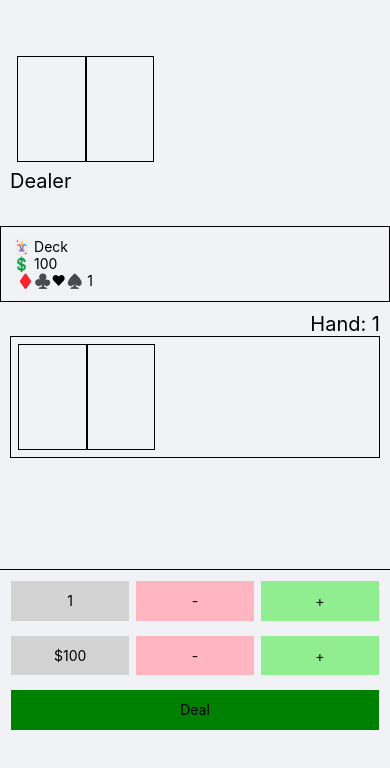
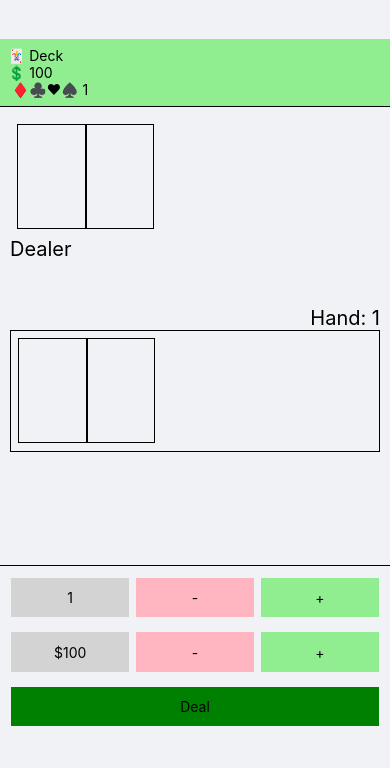
Before and after one commit to PrimeTimeTran/bizzi-gamblig, a React Native app: screen / in a window 390 px wide. Shown: the top 768 px of the page. Built offline with nearby package versions, Linux system fonts and the light colour scheme.

Commit message:
Update readme & logic

```diff
--- a/src/components/Composer.js
+++ b/src/components/Composer.js
@@ -8,7 +8,6 @@ import {
 } from 'react-native'
 
 import { calculateSumOfCards } from '../utils'
-
 
 function Composer({ startGame, stay, setState, hit, state }) {
   const { handCount, bet, step } = state
@@ -74,7 +73,6 @@ function Composer({ startGame, stay, setState, hit, state }) {
     return results
   }
 
-  console.log({ step });
   if (step === 2) {
     return (
       <View style={styles.container}>
--- a/src/components/Game.js
+++ b/src/components/Game.js
@@ -14,6 +14,17 @@ import { shuffledCards, calculateSumOfCards } from '../utils'
 
 const shuffledDeck = shuffledCards()
 
+function InfoPanel(props) {
+  const { bet, handCount } = props.state
+  return (
+    <View style={{ borderBottomWidth: 1, padding: '2%', backgroundColor: 'lightgreen' }}>
+      <Text>🃏 Deck</Text>
+      <Text>💲 {bet * (handCount - 1)}</Text>
+      <Text> ♦️♣️❤♠️ {handCount - 1}</Text>
+    </View>
+  )
+}
+
 export default function Game() {
   const [state, setState] = useState({
     step: 0,
@@ -22,7 +33,7 @@ export default function Game() {
     handsDealt: [],
     handFocusedIdx: 0,
     cardsRemaining: shuffledDeck,
-    mode: ['normal', 'challenge', 'help'],
+    mode: ['normal', 'premium'],
     player: {
       balance: 100000,
       username: 'PrimeTimeTran',
@@ -39,7 +50,7 @@ export default function Game() {
     let handIdx = 0
 
     while (handIdx < handCount) {
-      handsDealt[handIdx] = []
+      handsDealt[handIdx] ||= []
       handsDealt[handIdx].push(cards.pop())
       handIdx++
     }
@@ -84,13 +95,16 @@ export default function Game() {
     const { handCount, handFocusedIdx, handsDealt } = state
     const focusNextHand = handFocusedIdx !== handCount
     const nextIdx = handFocusedIdx + 1
-    const dealerTurn = nextIdx === handsDealt.length - 1
+
     if (focusNextHand) {
       setState({
         ...state,
         handFocusedIdx: nextIdx
       })
     }
+
+    const dealerTurn = nextIdx === handsDealt.length - 1
+
     if (dealerTurn) {
       setState({
         ...state,
@@ -124,13 +138,13 @@ export default function Game() {
           handFocusedIdx,
           cardsRemaining: cards
         } = state
-        const dealerHand = handsDealt[handFocusedIdx + 1]
-        console.log({ handsDealt, dealerHand });
-        while (calculateSumOfCards(dealerHand) <= 16) {
+        const dealerIdx = handFocusedIdx + 1
+        const dealerHand = handsDealt[dealerIdx]
+        while (dealerHand.length < 5 && calculateSumOfCards(dealerHand) <= 16) {
           dealerHand.push(cards.pop())
         }
         const cardsRemaining = cards.filter(Boolean)
-        handsDealt[handFocusedIdx + 1] = dealerHand
+        handsDealt[dealerIdx] = dealerHand
         setState({
           ...state,
           handsDealt,
@@ -141,31 +155,17 @@ export default function Game() {
     hitForDealerIfCorrectStep()
   }, [state.step])
 
-
   const {
-    bet,
     step,
-    handCount,
     handsDealt,
     handFocusedIdx,
   } = state
 
-  // console.log({
-  //   state,
-  //   player: handsDealt[0],
-  //   dealer: handsDealt[1],
-
-  // })
-
   return (
     <View style={styles.container}>
+      <InfoPanel state={state} />
       <View style={{ flex: 0.7 }}>
         <HandRow step={step} cards={handsDealt[handsDealt.length - 1]} player='Dealer' show={handFocusedIdx === handsDealt.length - 1} />
-      </View>
-      <View style={{ borderWidth: 1, padding: '3%' }}>
-        <Text>🃏 Deck</Text>
-        <Text>💲 {bet * (handCount - 1)}</Text>
-        <Text> ♦️♣️❤♠️ {handCount - 1}</Text>
       </View>
       <ScrollView style={styles.flexOne}>
         {renderHands()}
--- a/src/utils/index.js
+++ b/src/utils/index.js
@@ -197,7 +197,7 @@ function calculateSumOfCards (cards) {
   return total
 }
 
-function shuffledCards () {
+function shuffledCards() {
   const deck = DECK
   for (let i = 0; i < 100; i++) {
     const location1 = Math.floor(Math.random() * 52)
```
Also changed, not shown: 1 other file (tests, documents, lock files or other folders).
